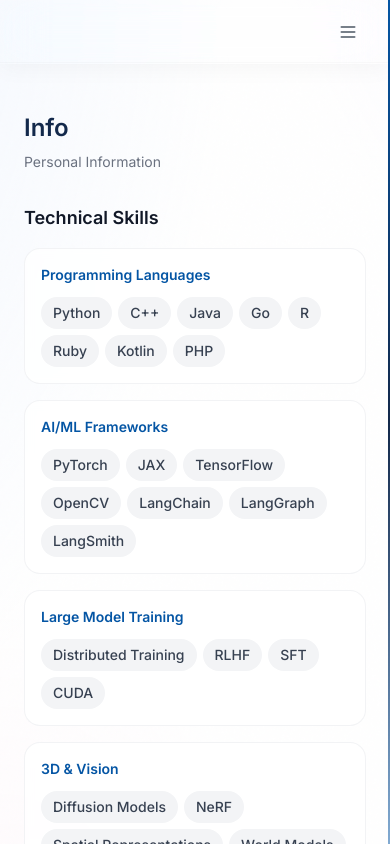
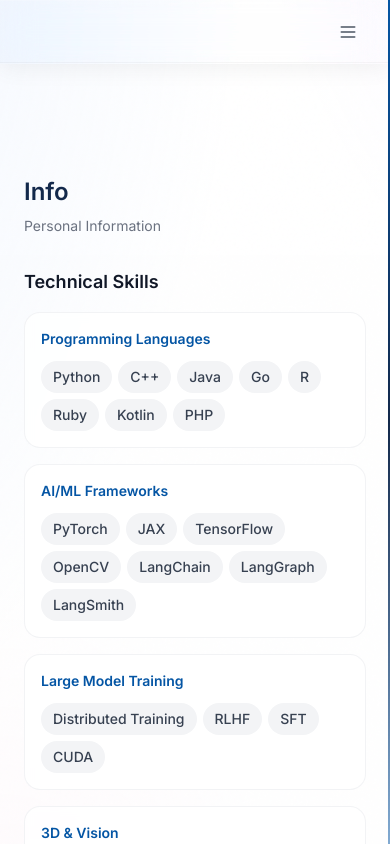
Before and after one commit to Edward-H26/Edward-H26.github.io, a React (Vite) app: page /info in a window 390 px wide. Shown: the top 844 px of the page. Built offline with nearby package versions, Linux system fonts and the light colour scheme.

Commit message:
Update header positioning and glass button tint
Switch both headers from fixed to sticky. Tint the glass button with a violet to turquoise gradient.

```diff
--- a/src/components/layout/Navigation.tsx
+++ b/src/components/layout/Navigation.tsx
@@ -22,7 +22,7 @@ export function Navigation({ onMenuClick }: NavigationProps) {
   if (prefersReducedMotion) {
     return (
       <>
-        <header className="fixed top-0 left-0 right-0 h-16 glass-nav z-50 hidden lg:block lg:pl-80">
+        <header className="sticky top-0 h-16 glass-nav z-50 hidden lg:block lg:pl-80">
           <div className="h-full max-w-4xl mx-auto px-6 flex items-center justify-between">
             <nav className="flex items-center gap-1">
               {NAV_ITEMS.map((item) => (
@@ -53,7 +53,7 @@ export function Navigation({ onMenuClick }: NavigationProps) {
           </div>
         </header>
 
-        <header className="fixed top-0 left-0 right-0 h-16 glass-nav z-50 lg:hidden">
+        <header className="sticky top-0 h-16 glass-nav z-50 lg:hidden">
           <div className="h-full w-full px-6 flex items-center justify-end">
             <button
               onClick={onMenuClick}
@@ -71,7 +71,7 @@ export function Navigation({ onMenuClick }: NavigationProps) {
   return (
     <>
       <motion.header
-        className="fixed top-0 left-0 right-0 h-16 glass-nav z-50 hidden lg:block lg:pl-80"
+        className="sticky top-0 h-16 glass-nav z-50 hidden lg:block lg:pl-80"
         initial={{ opacity: 0, y: -20 }}
         animate={{ opacity: 1, y: 0 }}
         transition={{ duration: 0.5, ease: "easeOut" }}
@@ -106,7 +106,7 @@ export function Navigation({ onMenuClick }: NavigationProps) {
         </div>
       </motion.header>
 
-      <header className="fixed top-0 left-0 right-0 h-16 glass-nav z-50 lg:hidden">
+      <header className="sticky top-0 h-16 glass-nav z-50 lg:hidden">
         <div className="h-full w-full px-6 flex items-center justify-end">
           <button
             onClick={onMenuClick}
--- a/src/styles/globals.css
+++ b/src/styles/globals.css
@@ -68,14 +68,14 @@
   }
 
   .glass-nav {
-    background: rgba(255, 255, 255, 0.02);
-    backdrop-filter: blur(20px) saturate(200%);
-    -webkit-backdrop-filter: blur(20px) saturate(200%);
-    border-bottom: 1px solid rgba(255, 255, 255, 0.08);
+    background: rgba(255, 255, 255, 0.06);
+    backdrop-filter: blur(16px) saturate(180%);
+    -webkit-backdrop-filter: blur(16px) saturate(180%);
+    border-bottom: 1px solid rgba(255, 255, 255, 0.15);
     box-shadow:
-      0 4px 24px rgba(0, 0, 0, 0.04),
-      inset 0 1px 0 rgba(255, 255, 255, 0.1),
-      inset 0 -1px 0 rgba(0, 0, 0, 0.02);
+      0 4px 24px rgba(0, 0, 0, 0.06),
+      inset 0 1px 0 rgba(255, 255, 255, 0.15),
+      inset 0 -1px 0 rgba(0, 0, 0, 0.03);
   }
 
   .glass-sidebar {
@@ -670,15 +670,17 @@
    ═══════════════════════════════════════════════════════════════════════════ */
 
 .liquid-glass-button {
-  --glass-blur: 4px;
+  --glass-blur: 6px;
   --glass-saturation: 180%;
-  --glass-bg: rgba(255, 255, 255, 0.12);
-  --glass-border: rgba(255, 255, 255, 0.35);
+  --glass-bg: rgba(255, 255, 255, 0.15);
+  --glass-border: rgba(255, 255, 255, 0.4);
   --glass-highlight: rgba(255, 255, 255, 0.5);
   --glass-shadow-color: rgba(31, 38, 135, 0.15);
 
   position: relative;
-  background: var(--glass-bg);
+  background:
+    linear-gradient(135deg, rgba(147, 112, 219, 0.08), rgba(64, 224, 208, 0.08)),
+    var(--glass-bg);
   backdrop-filter: blur(var(--glass-blur)) saturate(var(--glass-saturation));
   -webkit-backdrop-filter: blur(var(--glass-blur)) saturate(var(--glass-saturation));
   border: 1px solid var(--glass-border);
@@ -687,8 +689,8 @@
   overflow: hidden;
   isolation: isolate;
   box-shadow:
-    0 8px 32px rgba(31, 38, 135, 0.15),
-    inset 0 1px 1px rgba(255, 255, 255, 0.6),
+    0 8px 32px rgba(31, 38, 135, 0.18),
+    inset 0 1px 1px rgba(255, 255, 255, 0.7),
     inset 0 -1px 1px rgba(0, 0, 0, 0.1);
   transition:
     transform 0.3s cubic-bezier(0.34, 1.56, 0.64, 1),
@@ -743,13 +745,16 @@
 
 /* Hover State - Enhanced glass effect with shimmer sweep */
 .liquid-glass-button:hover {
-  --glass-bg: rgba(255, 255, 255, 0.18);
-  --glass-border: rgba(255, 255, 255, 0.5);
+  --glass-bg: rgba(255, 255, 255, 0.22);
+  --glass-border: rgba(255, 255, 255, 0.55);
+  background:
+    linear-gradient(135deg, rgba(147, 112, 219, 0.12), rgba(64, 224, 208, 0.12)),
+    var(--glass-bg);
   transform: translateY(-3px) scale(1.02);
   box-shadow:
-    0 12px 40px rgba(31, 38, 135, 0.2),
-    0 4px 12px rgba(31, 38, 135, 0.1),
-    inset 0 1px 2px rgba(255, 255, 255, 0.7),
+    0 12px 40px rgba(31, 38, 135, 0.25),
+    0 4px 12px rgba(147, 112, 219, 0.15),
+    inset 0 1px 2px rgba(255, 255, 255, 0.8),
     inset 0 -1px 2px rgba(0, 0, 0, 0.1);
 }
 
```
